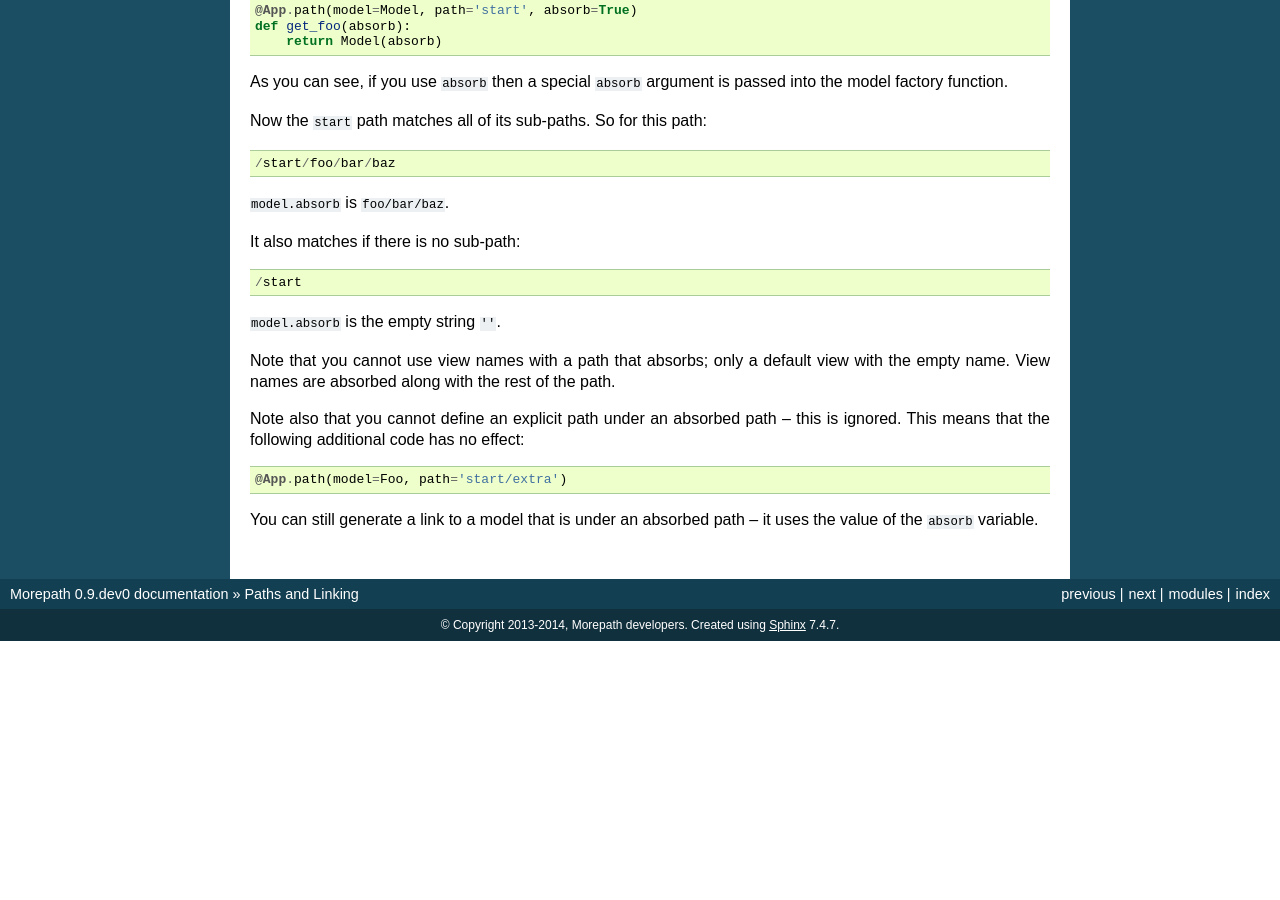
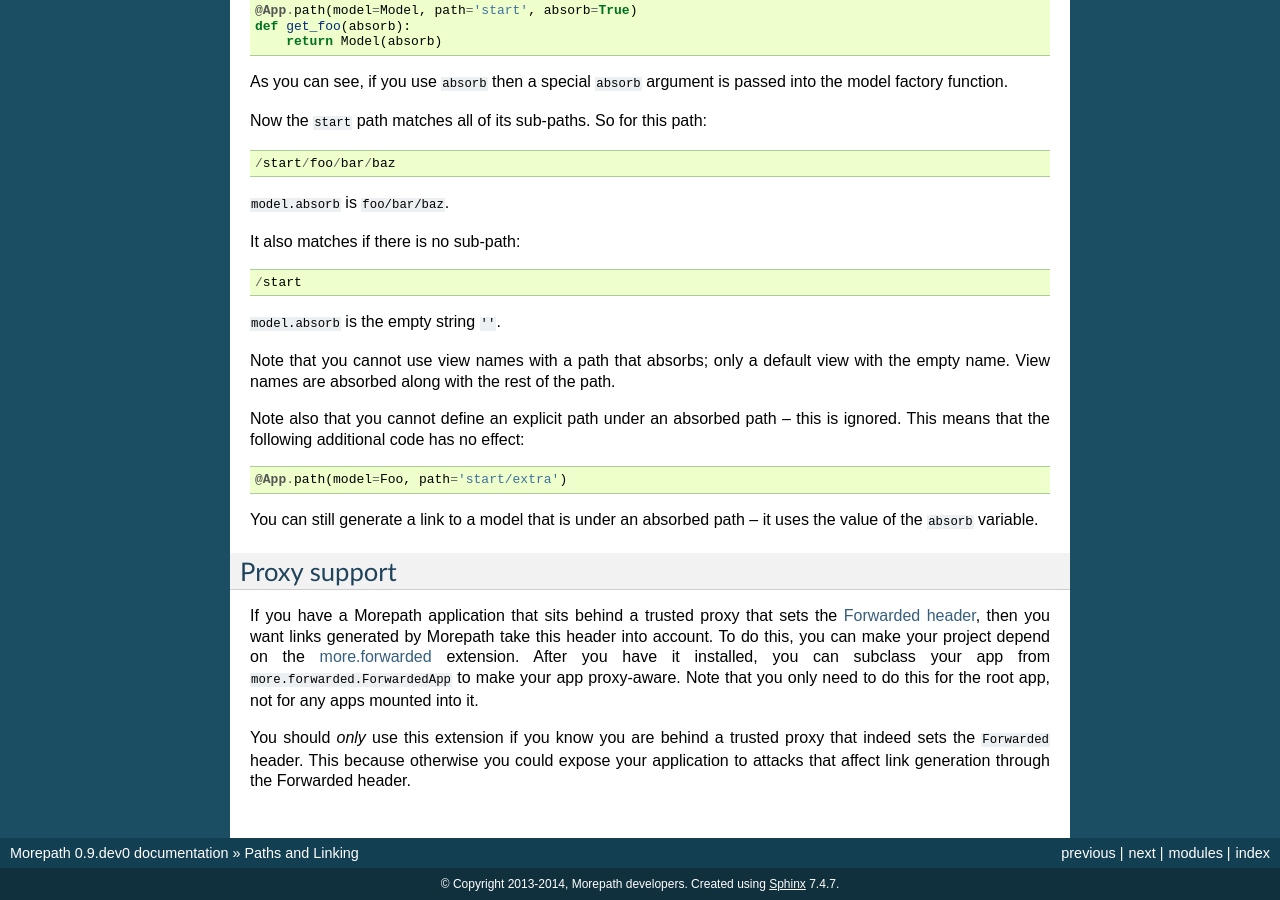
Before and after one commit to morepath/morepath, a Sphinx documentation site: the page built from doc/paths_and_linking.rst, in a window 1280 px wide and 900 px high, scrolled down 12219 px. Built offline with Sphinx 7.4.7, drawn with Linux system fonts in a browser that asks for light colours; before the commit the page ends 12860 px from its top, so only the background shows below that.

Commit message:
Document proxy support through the Forwarded header.

```diff
--- a/CHANGES.txt
+++ b/CHANGES.txt
@@ -28,6 +28,9 @@ CHANGES
 - Directives are now logged to the ``morepath.directive`` log, which
   is using the standard Python ``logging`` infrastructure. See
   http://morepath.readthedocs.org/en/latest/logging.html
+
+- Document ``more.forwarded`` proxy support in
+  http://morepath.readthedocs.org/en/latest/paths_and_linking.html
 
 - Document behavior of ``request.after`` in combination with directly
   returning a response object from a view.
--- a/doc/paths_and_linking.rst
+++ b/doc/paths_and_linking.rst
@@ -762,3 +762,24 @@ has no effect::
 
 You can still generate a link to a model that is under an
 absorbed path -- it uses the value of the ``absorb`` variable.
+
+Proxy support
+-------------
+
+If you have a Morepath application that sits behind a trusted proxy
+that sets the `Forwarded header`_, then you want links generated by
+Morepath take this header into account. To do this, you can make your
+project depend on the `more.forwarded`_ extension. After you have it
+installed, you can subclass your app from
+``more.forwarded.ForwardedApp`` to make your app proxy-aware. Note
+that you only need to do this for the root app, not for any apps
+mounted into it.
+
+You should *only* use this extension if you know you are behind a
+trusted proxy that indeed sets the ``Forwarded`` header. This because
+otherwise you could expose your application to attacks that affect
+link generation through the Forwarded header.
+
+.. _`more.forwarded`: http://pypi.python.org/pypi/more.forwarded
+
+.. _`Forwarded header`: http://tools.ietf.org/html/rfc7239
```
